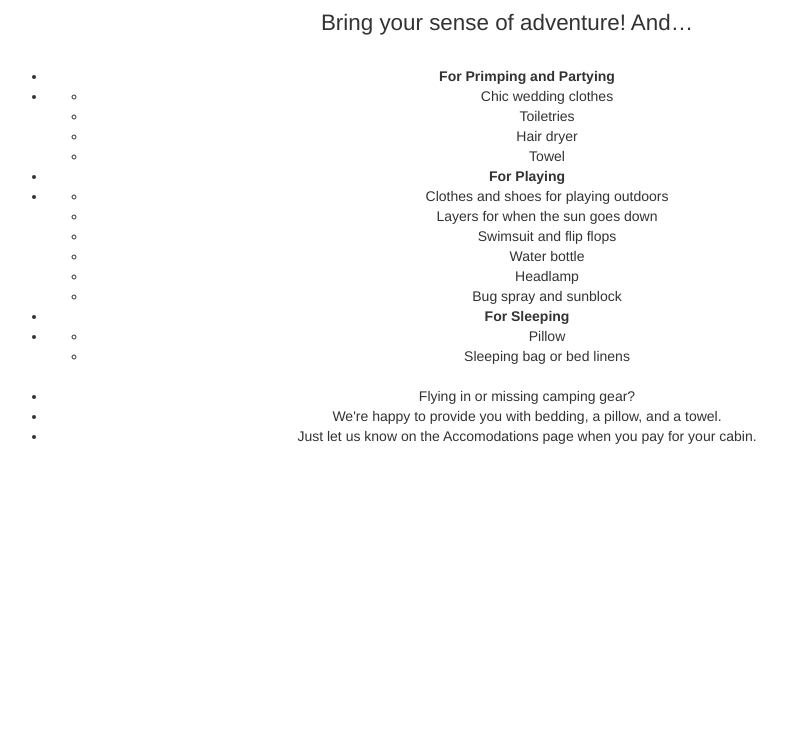
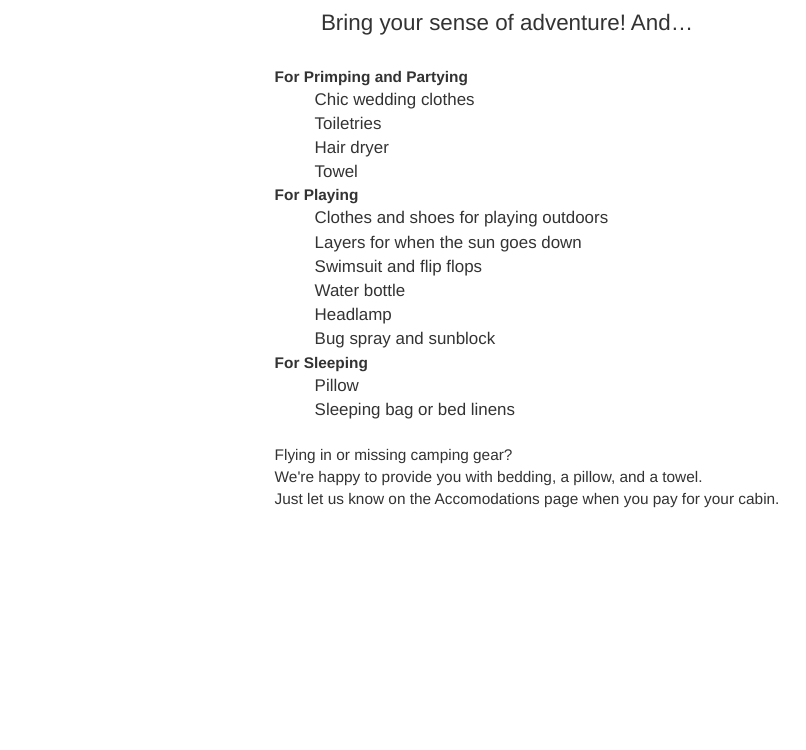
Before and after one commit to fossaone/wedding, a Django app: page /bring/ in a window 1280 px wide. Shown: the part 50-800 px from the top of the page, without its empty margins (133-939 px from the left). Run offline with Django 3.2, Linux system fonts and the light colour scheme; some libraries are stand-ins or nearby versions.

Commit message:
fixed lists in bring

```diff
--- a/static/css/cover.css
+++ b/static/css/cover.css
@@ -266,6 +266,25 @@
 	text-align:justify;
 	font-size:90%;
 }
+.list_bring {
+    list-style-type: none;
+	/*margin-left: 0;
+	padding-left: 1em;
+	text-indent: -1em;*/
+	text-align:justify;
+	font-size:110%;
+}
+
+.list_bring_outer {
+    list-style-type: none;
+    display:table;
+    margin:0 auto;
+	/*margin-left: 0;
+	padding-left: 1em;
+	text-indent: -1em;*/
+	text-align:justify;
+	font-size:110%;
+}
 
 .list_inline li {
 	display: inline;
--- a/templates/AmyAndNick/bring.html
+++ b/templates/AmyAndNick/bring.html
@@ -10,7 +10,7 @@
 	<ul class="list_bring_outer">
 		<li><b>For Primping and Partying</b></li>
 		<li>
-			<ul  class="list_bring">
+			<ul class="list_bring">
 				<li>Chic wedding clothes</li>
 				<li>Toiletries</li>
 				<li>Hair dryer</li>
@@ -19,7 +19,7 @@
 		</li>
 		<li><b>For Playing</b></li>
 		<li>
-			<ul  class="list_bring">
+			<ul class="list_bring">
 				<li>Clothes and shoes for playing outdoors</li>
 				<li>Layers for when the sun goes down</li>
 				<li>Swimsuit and flip flops</li>
@@ -30,7 +30,7 @@
 		</li>
 		<li><b>For Sleeping</b></li>
 		<li>
-			<ul  class="list_bring">
+			<ul class="list_bring">
 				<li>Pillow</li>
 				<li>Sleeping bag or bed linens</li>
 			</ul>
```
